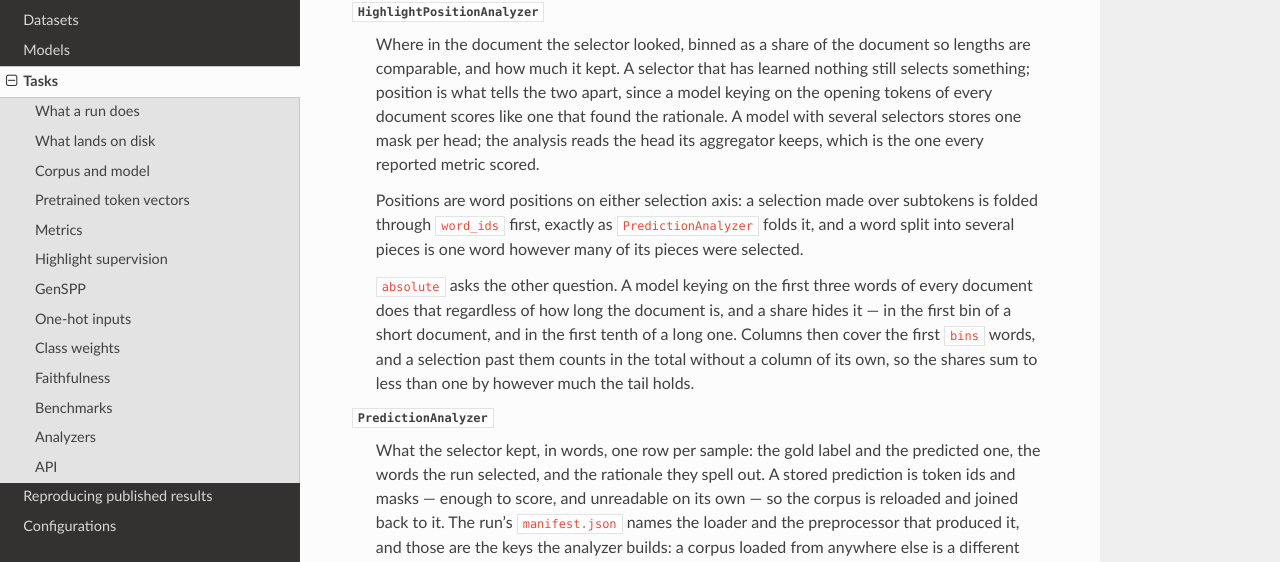
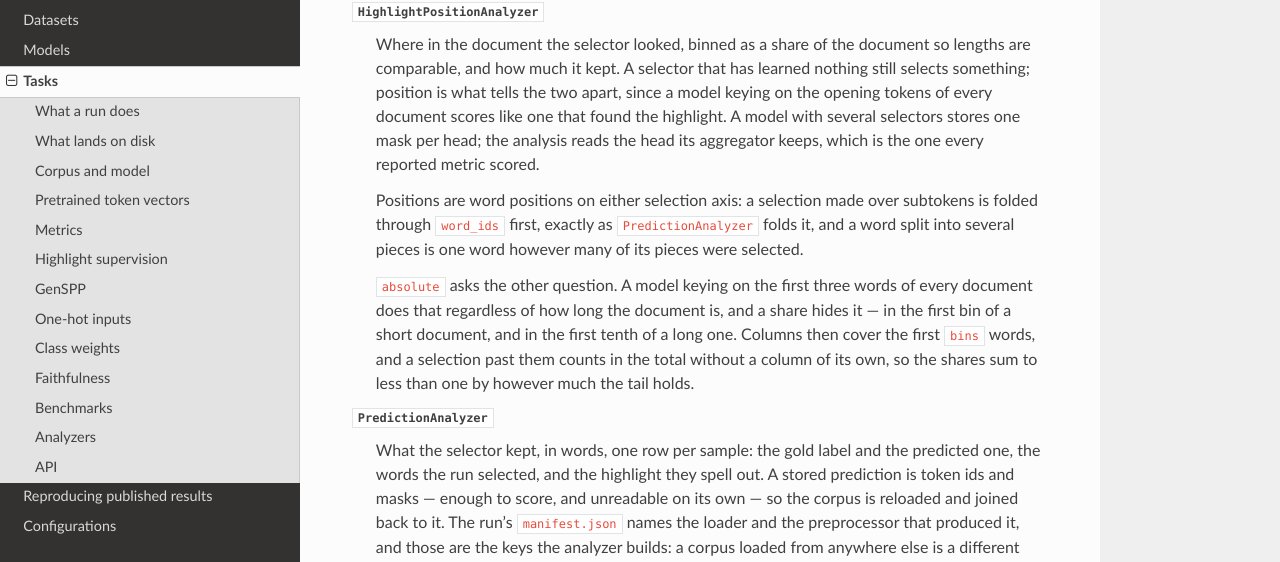
Before and after one commit to nlp-unibo/pyhighlights, a Sphinx documentation site: the page built from docsrc/source/tasks.rst, in a window 1280 px wide and 900 px high, scrolled down 9973 px. Shown: the part 223-785 px from the top of the window. Built offline with Sphinx 7.4.7 and the Read the Docs theme 3.1.0, drawn with Linux system fonts in a browser that asks for light colours.

Commit message:
docs: the coding reference says highlight, the data keeps its name
The last of the `rationale` vocabulary, split the way it has to be: rename
what the library says about itself, and leave alone what names something
outside it.

Renamed here are six prose and test-name spots that meant the token highlight
and said rationale. What stays is deliberate and is not an oversight:

- the `rationale` column of the R2A files and HateXplain's `rationales`
  field, which are the corpora as distributed;
- *legal rationale* in `grounded.py` and `test_knowledge.py`, which is a
  normative statement in the knowledge base -- a different referent that
  renaming would make wrong;
- the literature framing in `faithfulness.py` and `overview.rst`, which says
  outright that the literature calls this a rationale.

Closes open point 2.

Co-Authored-By: Claude Opus 5 (1M context) <noreply@anthropic.com>

```diff
--- a/docsrc/source/quickstart.rst
+++ b/docsrc/source/quickstart.rst
@@ -181,7 +181,7 @@ The companion question is *where* it selected:
 
 A selector that has learned nothing still selects something. Position is what
 tells the two apart: a model keying on the opening tokens of every document
-scores like one that found the rationale, until you look at where it selected.
+scores like one that found the highlight, until you look at where it selected.
 
 6. Swap the corpus, swap the model
 ----------------------------------
--- a/docsrc/source/tasks.rst
+++ b/docsrc/source/tasks.rst
@@ -543,7 +543,7 @@ analyzer serves a notebook, a test and a LaTeX table.
    document so lengths are comparable, and how much it kept. A selector that
    has learned nothing still selects something; position is what tells the two
    apart, since a model keying on the opening tokens of every document scores
-   like one that found the rationale. A model with several selectors stores one
+   like one that found the highlight. A model with several selectors stores one
    mask per head; the analysis reads the head its aggregator keeps, which is
    the one every reported metric scored.
 
@@ -561,7 +561,7 @@ analyzer serves a notebook, a test and a LaTeX table.
 
 :class:`~pyhighlights.components.analyzers.PredictionAnalyzer`
    What the selector kept, in words, one row per sample: the gold label and
-   the predicted one, the words the run selected, and the rationale they spell
+   the predicted one, the words the run selected, and the highlight they spell
    out. A stored prediction is token ids and masks — enough to score, and
    unreadable on its own — so the corpus is reloaded and joined back to it.
    The run's ``manifest.json`` names the loader and the preprocessor that
```
Also changed, not shown: 2 other files.
